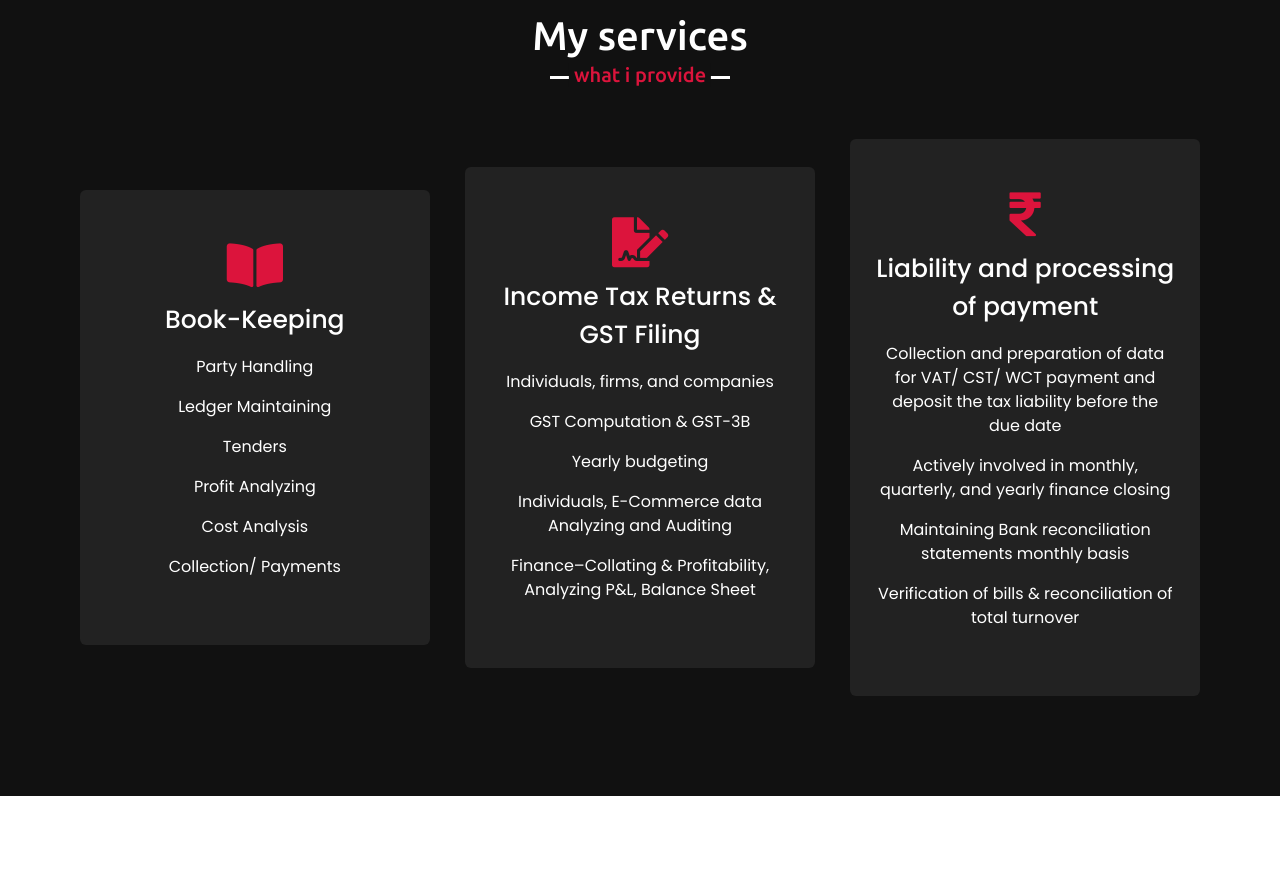
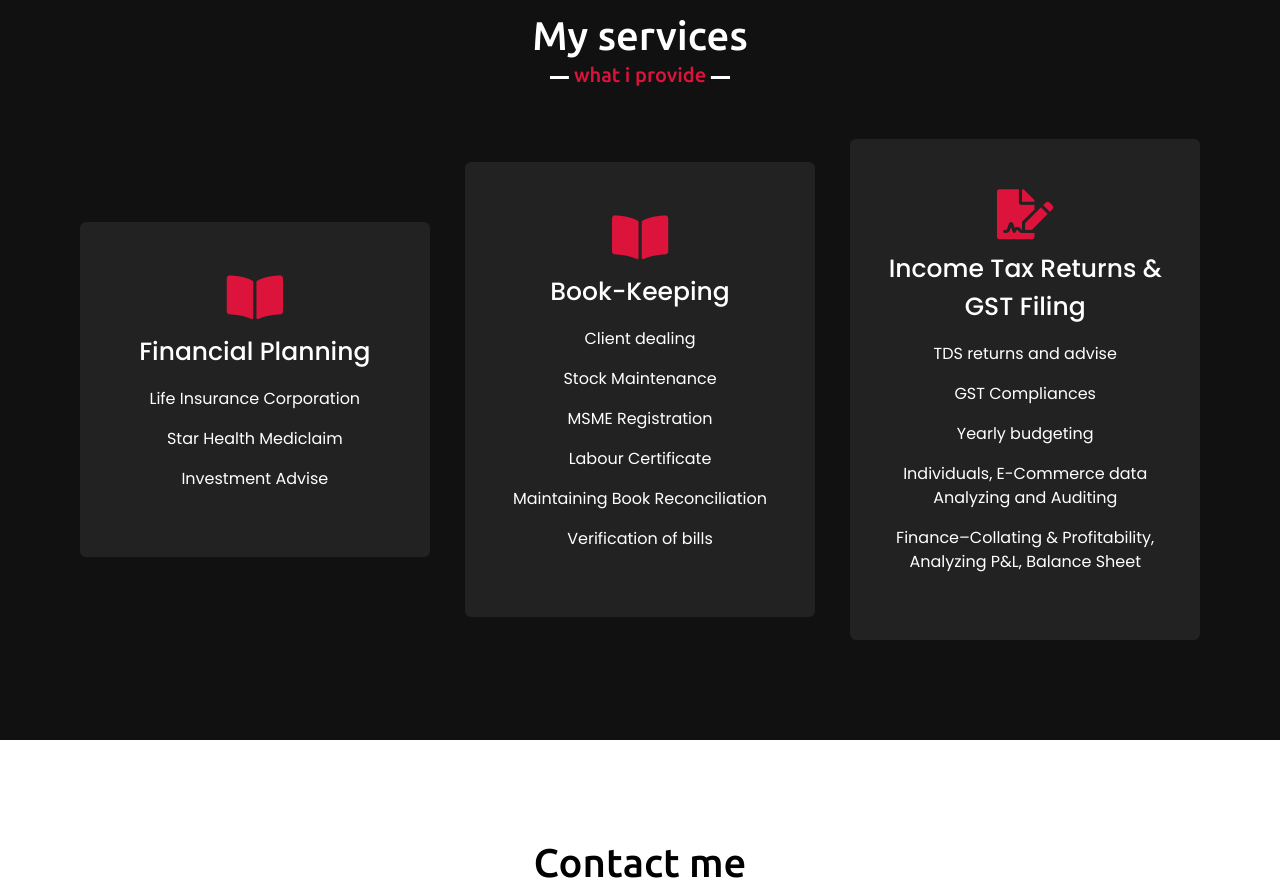
Before and after one commit to sharmaeklavya/him-portfolio, a React (Create React App) app: page / in a window 1280 px wide. Shown: the part 1620-2511 px from the top of the page. Built offline with nearby package versions, Linux system fonts and the light colour scheme.

Commit message:
service changes

```diff
--- a/src/components/About.js
+++ b/src/components/About.js
@@ -45,14 +45,6 @@ function About() {
               Sole Proprietorship and NGO registration, also deals in Food
               license and MCD licenses.
             </p>
-            <a
-              class="btn line-btn-dark btn-icon btn-radius"
-              href="resume.pdf"
-              title="Himanshu resume"
-              download
-            >
-              Download CV
-            </a>
           </div>
         </div>
       </div>
--- a/src/components/Footer.js
+++ b/src/components/Footer.js
@@ -3,7 +3,7 @@ function Footer() {
     <footer>
       <span>
         Created By <a href="mailto:eklavya092@gmail.com"> Eklavya Sharma</a>
-        |&nbsp;
+        &nbsp;|&nbsp;
         <span className="far fa-copyright"></span> 2021 All rights reserved.
       </span>
     </footer>
--- a/src/components/Services.js
+++ b/src/components/Services.js
@@ -4,48 +4,42 @@ function Services() {
       <section className="services" id="services">
         <div className="max-width">
           <h2 className="title">My services</h2>
+
           <div className="serv-content">
             <div className="card">
               <div className="box">
                 <i className="fas fa-book-open"></i>
-                <div className="text">Book-Keeping</div>
-                <p>Party Handling</p>
-                <p>Ledger Maintaining</p>
-                <p>Tenders</p>
-                <p>Profit Analyzing</p>
-                <p>Cost Analysis</p>
-                <p>Collection/ Payments</p>
+                <div className="text">Financial Planning</div>
+                <p>Life Insurance Corporation</p>
+                <p>Star Health Mediclaim</p>
+                <p>Investment Advise</p>
               </div>
             </div>
+
+            <div className="card">
+              <div className="box">
+                <i className="fas fa-book-open"></i>
+                <div className="text">Book-Keeping</div>
+                <p>Client dealing</p>
+                <p>Stock Maintenance</p>
+                <p>MSME Registration</p>
+                <p>Labour Certificate</p>
+                <p>Maintaining Book Reconciliation</p>
+                <p>Verification of bills</p>
+              </div>
+            </div>
+
             <div className="card">
               <div className="box">
                 <i className="fas fa-file-signature"></i>
                 <div className="text">Income Tax Returns &amp; GST Filing</div>
-                <p>Individuals, firms, and companies</p>
-                <p>GST Computation &amp; GST-3B</p>
+                <p>TDS returns and advise</p>
+                <p>GST Compliances</p>
                 <p>Yearly budgeting</p>
                 <p>Individuals, E-Commerce data Analyzing and Auditing</p>
                 <p>
                   Finance–Collating &amp; Profitability, Analyzing P&amp;L,
                   Balance Sheet
-                </p>
-              </div>
-            </div>
-            <div className="card">
-              <div className="box">
-                <i className="fas fa-rupee-sign"></i>
-                <div className="text">Liability and processing of payment</div>
-                <p>
-                  Collection and preparation of data for VAT/ CST/ WCT payment
-                  and deposit the tax liability before the due date
-                </p>
-                <p>
-                  Actively involved in monthly, quarterly, and yearly finance
-                  closing
-                </p>
-                <p>Maintaining Bank reconciliation statements monthly basis</p>
-                <p>
-                  Verification of bills &amp; reconciliation of total turnover
                 </p>
               </div>
             </div>
```
